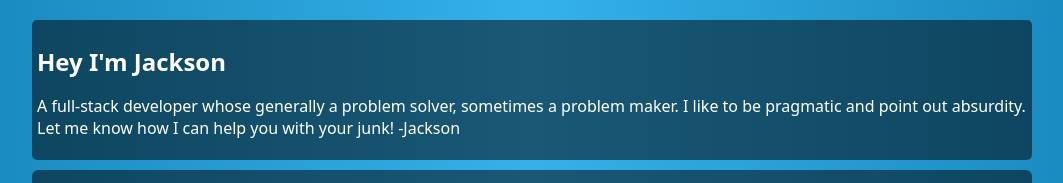
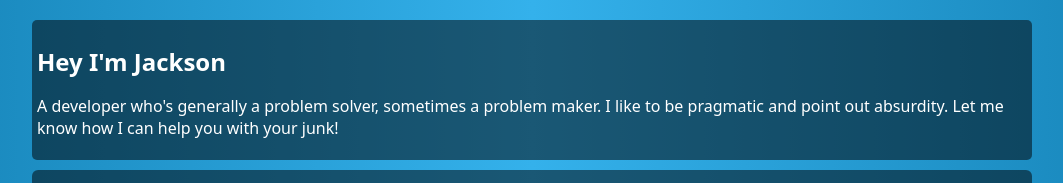
Before and after one commit to jackson-elfers/jackson-elfers.github.io, a React (Create React App) app: page / in a window 1280 px wide. Shown: the top 183 px of the page, without its empty margins (108-1171 px from the left). Built offline with nearby package versions, Linux system fonts and the light colour scheme.

Commit message:
add: stuff

```diff
--- a/src/App.js
+++ b/src/App.js
@@ -10,9 +10,9 @@ function App() {
       <div className="box">
         <h2>Hey I'm Jackson</h2>
         <p>
-        A full-stack developer whose generally a problem solver, sometimes a
+        A developer who's generally a problem solver, sometimes a
         problem maker. I like to be pragmatic and point out absurdity. Let me
-        know how I can help you with your junk! -Jackson
+        know how I can help you with your junk!
         </p>
       </div>
       <a href = "https://jackson-elfers.github.io/services">
```
Also changed, not shown: 8 other files (tests, documents, lock files or other folders).
